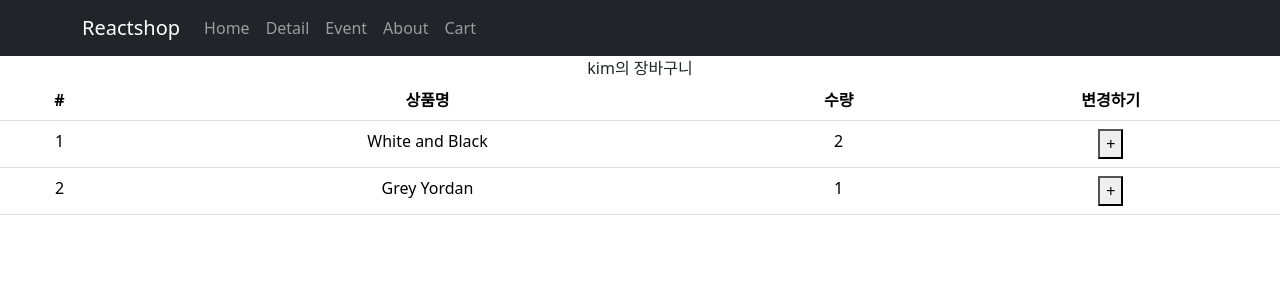
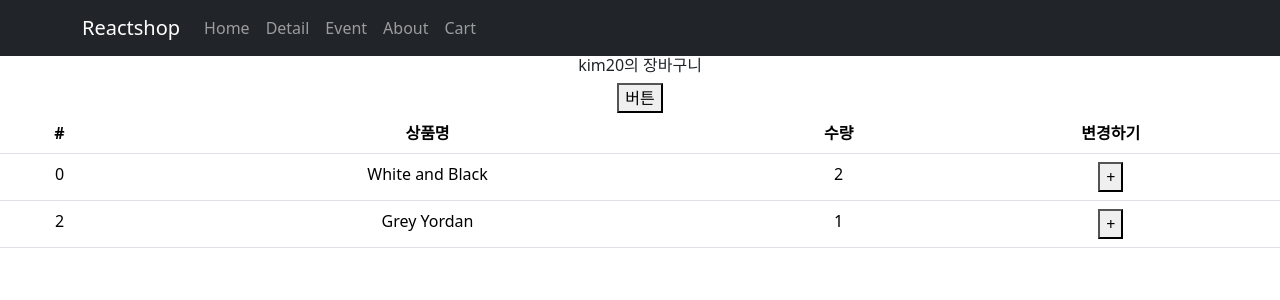
Before and after one commit to SeoeunCho/React-Study, a React (Create React App) app in the folder shop/: page /cart in a window 1280 px wide. Shown: the top 300 px of the page. Built offline with nearby package versions, Linux system fonts and the light colour scheme.

Commit message:
Redux 4/5 : state가 object/array일 경우 변경하는 법, 장바구니 기능 만들기 숙제 & 응용문제

```diff
--- a/shop/src/App.js
+++ b/shop/src/App.js
@@ -37,7 +37,6 @@
           </Nav>
         </Container>
       </Navbar>
-
       <Routes>
         <Route
           path="/"
--- a/shop/src/pages/Cart.js
+++ b/shop/src/pages/Cart.js
@@ -1,6 +1,7 @@
 import { Table } from 'react-bootstrap';
 import { useDispatch, useSelector } from 'react-redux';
-import { changeName } from './../store';
+import { changeName, increase } from './../store/useSlice';
+import { addCount } from './../store';
 
 function Cart() {
   let state = useSelector((state) => state);
@@ -8,7 +9,17 @@
 
   return (
     <div>
-      {state.user}의 장바구니
+      <h6>
+        {state.user.name}
+        {state.user.age}의 장바구니
+      </h6>
+
+      <button
+        onClick={() => {
+          dispatch(increase(10));
+        }}>
+        버튼
+      </button>
       <Table>
         <thead>
           <tr>
@@ -21,13 +32,13 @@
         <tbody>
           {state.cart.map((el, i) => (
             <tr key={i}>
-              <td>{i + 1}</td>
+              <td>{el.id}</td>
               <td>{el.name}</td>
               <td>{el.count}</td>
               <td>
                 <button
                   onClick={() => {
-                    dispatch(changeName());
+                    dispatch(addCount(el.id));
                   }}>
                   +
                 </button>
--- a/shop/src/pages/Detail.js
+++ b/shop/src/pages/Detail.js
@@ -1,8 +1,10 @@
 import { useContext, useEffect, useState } from 'react';
-import { useParams } from 'react-router-dom';
+import { Link, useParams } from 'react-router-dom';
 import styled from 'styled-components';
 import { Nav } from 'react-bootstrap';
 import { Context1 } from './../App.js';
+import { useDispatch, useSelector } from 'react-redux';
+import { addCart } from './../store.js';
 
 /* let Btn = styled.button`
   background: ${(props) => props.bgColor};
@@ -20,6 +22,9 @@
 `; */
 
 function Detail(props) {
+  let state = useSelector((state) => state);
+  let dispatch = useDispatch();
+
   let { extra } = useContext(Context1);
 
   let [count, setCount] = useState(0);
@@ -78,7 +83,14 @@
           <h4 className="pt-5">{detailData.title}</h4>
           <p>{detailData.content}</p>
           <p>{detailData.price}</p>
-          <button className="btn btn-danger">주문하기</button>
+          <Link
+            className="btn btn-danger"
+            to="/cart"
+            onClick={() => {
+              dispatch(addCart({ id: 3, name: detailData.title, count: 1 }));
+            }}>
+            주문하기
+          </Link>
         </div>
       </div>
 
--- a/shop/src/store.js
+++ b/shop/src/store.js
@@ -1,16 +1,5 @@
 import { configureStore, createSlice } from '@reduxjs/toolkit';
-
-let user = createSlice({
-  name: 'user',
-  initialState: 'kim',
-  reducers: {
-    changeName(state) {
-      return `john ${state}`;
-    },
-  },
-});
-
-export let { changeName } = user.actions;
+import user from './store/useSlice';
 
 let cart = createSlice({
   name: 'cart',
@@ -18,7 +7,18 @@
     { id: 0, name: 'White and Black', count: 2 },
     { id: 2, name: 'Grey Yordan', count: 1 },
   ],
+  reducers: {
+    addCount(state, action) {
+      let product = state.find((el) => el.id === action.payload);
+      product.count++;
+    },
+    addCart(state, action) {
+      state.push(action.payload);
+    },
+  },
 });
+
+export let { addCount, addCart } = cart.actions;
 
 export default configureStore({
   reducer: {
--- /dev/null
+++ b/shop/src/store/useSlice.js
@@ -0,0 +1,18 @@
+import { createSlice } from '@reduxjs/toolkit';
+
+let user = createSlice({
+  name: 'user',
+  initialState: { name: 'kim', age: 20 },
+  reducers: {
+    changeName(state) {
+      state.name = 'park';
+    },
+    increase(state, action) {
+      state.age += action.payload;
+    },
+  },
+});
+
+export let { changeName, increase } = user.actions;
+
+export default user;
```
